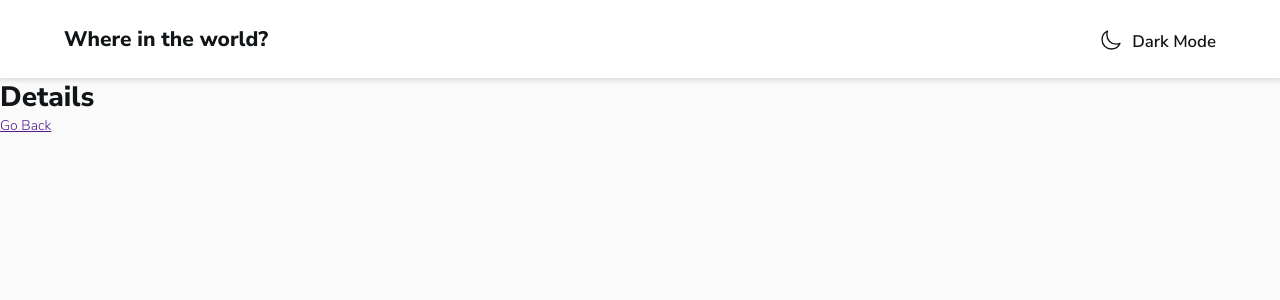
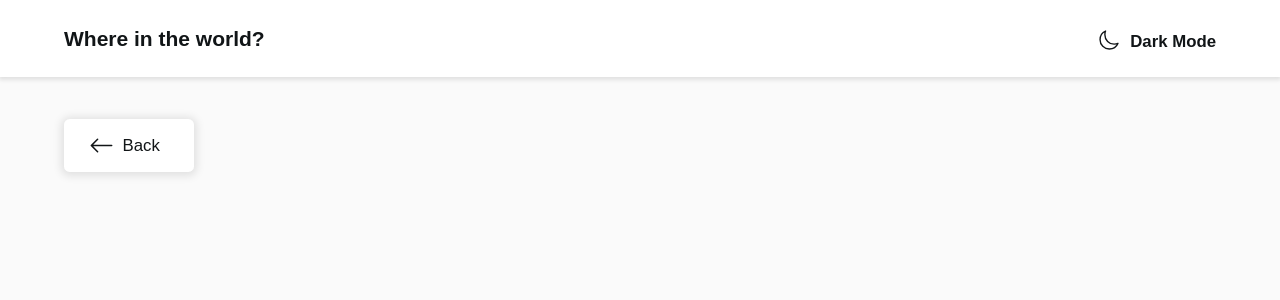
Before and after one commit to AbderrahmaneFadili/countries-api-react-app-v1, a React (Create React App) app: page /details/1 in a window 1280 px wide. Shown: the top 300 px of the page. Built offline with nearby package versions, Linux system fonts and the light colour scheme.

Commit message:
Fixing ThemeProvider with Router

```diff
--- a/src/components/App/components/App.jsx
+++ b/src/components/App/components/App.jsx
@@ -11,7 +11,6 @@ const App = ({ theme }) => {
   return (
     <Router>
       <ThemeProvider theme={theme === "light" ? light : dark}>
-        <React.Fragment>
         <GlobalStyle />
         <Header />
         <Switch>
@@ -19,7 +18,6 @@ const App = ({ theme }) => {
           <Route exact path="/" component={Home} />
           <Route component={() => <h1>page not found (404)</h1>} />
         </Switch>
-        </React.Fragment>
       </ThemeProvider>
     </Router>
   );
--- /dev/null
+++ b/src/components/BackButton/BackButton.jsx
@@ -0,0 +1,14 @@
+import React from "react";
+import { Button, LeftArrow } from "./BackButton.styles";
+import { useHistory } from "react-router-dom";
+const BackButton = () => {
+  const history = useHistory();
+  return (
+    <Button onClick={() => history.goBack()}>
+      <LeftArrow size={25} />
+      Back
+    </Button>
+  );
+};
+
+export default BackButton;
--- /dev/null
+++ b/src/components/BackButton/BackButton.styles.js
@@ -0,0 +1,25 @@
+import styled from "styled-components";
+import { BsArrowLeft } from "react-icons/bs";
+
+export const Button = styled.button`
+  padding: 1rem 2.4rem;
+  background-color: ${({ theme }) => theme.elements};
+  border-radius: 0.4rem;
+  -webkit-box-shadow: 0px 1px 8px 3px rgba(0, 0, 0, 0.1);
+  box-shadow: 0px 1px 8px 3px rgba(0, 0, 0, 0.1);
+  display: flex;
+  align-items: center;
+  border: 0;
+  outline: 0;
+  margin: 3rem 0;
+  width: 130px;
+  font-size: 1.2rem;
+  text-decoration: none;
+  color: inherit;
+  cursor: pointer;
+`;
+
+export const LeftArrow = styled(BsArrowLeft)`
+  position: relative;
+  right: 9px;
+`;
--- a/src/components/Countries/components/Countries.jsx
+++ b/src/components/Countries/components/Countries.jsx
@@ -3,8 +3,11 @@ import { Container } from "../../../themes/GlobalStyles";
 import { CountriesContainer, Loading } from "./Countries.styles";
 import CountryCard from "./CountryCard";
 import ClipLoader from "react-spinners/ClipLoader";
+import { useTheme } from "styled-components";
 
 const Countries = ({ fetchCountries, loading, countries }) => {
+  const theme = useTheme();
+
   useEffect(() => {
     fetchCountries();
   }, []);
@@ -14,7 +17,7 @@ const Countries = ({ fetchCountries, loading, countries }) => {
       <CountriesContainer>
         {loading && (
           <Loading>
-            <ClipLoader size={70} />
+            <ClipLoader size={70} color={theme.text} />
           </Loading>
         )}
         {countries.length > 0 &&
--- a/src/pages/Details/Details.jsx
+++ b/src/pages/Details/Details.jsx
@@ -1,13 +1,12 @@
 import React from "react";
-import { Link, useHistory } from "react-router-dom";
+import BackButton from "../../components/BackButton/BackButton";
+import { Container } from "../../themes/GlobalStyles";
 
 const Details = () => {
-  const history = useHistory();
   return (
-    <div>
-      <h1>Details</h1>
-      <Link onClick={() => history.goBack()}>Go Back</Link>
-    </div>
+    <Container>
+      <BackButton />
+    </Container>
   );
 };
 
```
Lines whose indentation alone changed are shown as unchanged.
